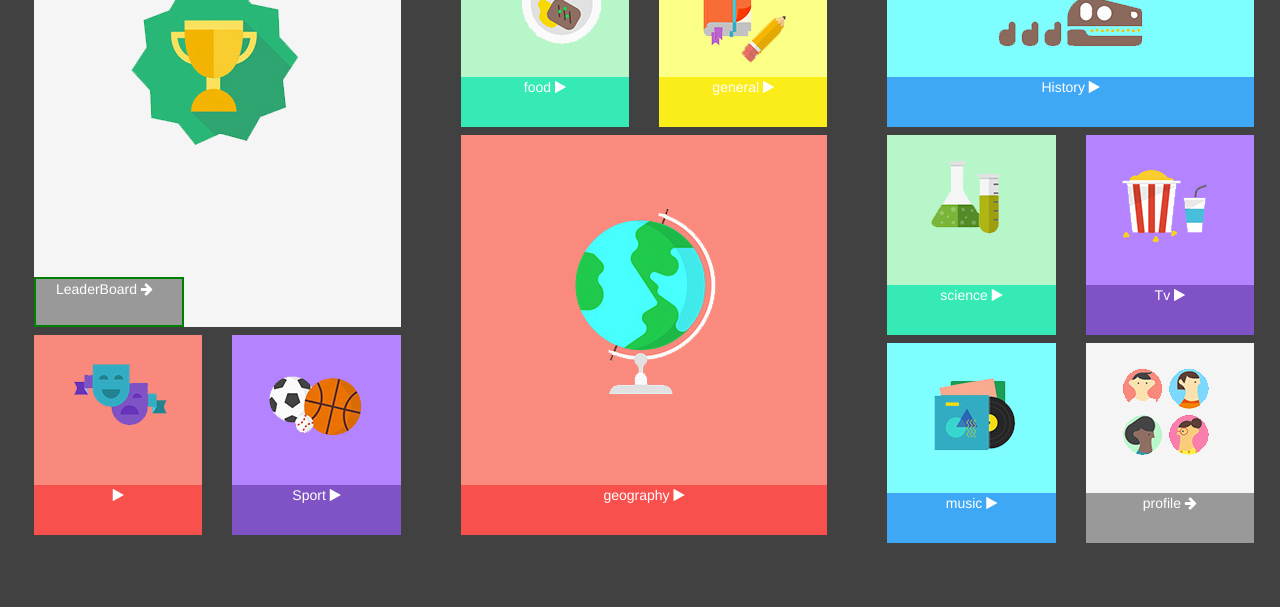
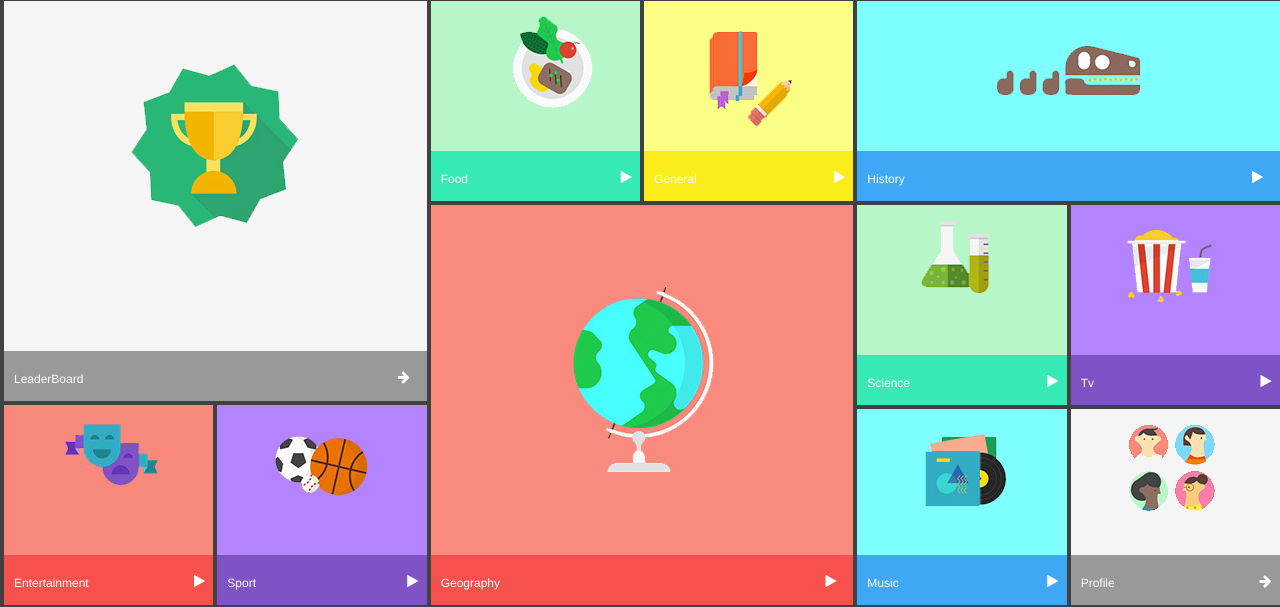
Before and after one commit to stephds01/Semaine6-SimplonLine, a plain HTML site: page maquette/index.html in a window 1280 px wide. Shown: the part 213-820 px from the top of the page. Drawn offline with nearby package versions, Linux system fonts and the light colour scheme.

Commit message:
Enregistrement de mes modifications

```diff
--- a/maquette/index.html
+++ b/maquette/index.html
@@ -11,45 +11,44 @@
     <body>
         <div class="container-fluid">
             <header class="ls-header">
-                    <a href=""><img src="images/logo.png" alt="Logo" /></a>
+                    <a href="#"><img src="images/logo.png" alt="Logo" /></a>
                     <div class="titre">
                         <h1>Divshot</h1>
-                    <p>8 pts</p>
+                        <p>8 pts</p>
                     </div>
             </header>
-            <div class="clear"></div>
 
             <main class="ls-main">
 
                 <div class="row">
 
                         <!--1st col-->
-                        <div class="col-md-4 col-lg-4">
+                        <div class="col-md-4 col-lg-4 little-padding col-1">
 
-                            <div class="col-md-12">
+                            <div class="col-md-12 little-padding">
                                 <div class="leaderBoard marge box">
-                                    <img src="images/loaderboard.png" alt="loaderboard" height="164" width="168" />
+                                    <img src="images/loaderboard.png" alt="loaderboard" />
                                     <div class="lien">
-                                        <p>LeaderBoard
-                                        <span><i class="fa fa-arrow-right"></i></span></p>
+                                        <h6>LeaderBoard</h6>
+                                        <p><i class="fa fa-arrow-right"></i></p>
                                     </div>
                                 </div>
                             </div>
                             <div class="col-md-6">
                                 <div class="entertainment marge box">
-                                    <img src="images/entertainment.png" alt="entertainment" width="116" height="66"></img>
-                                    <div>
-                                        <p>entertainment</p>
+                                    <img src="images/entertainment.png" alt="entertainment" />
+                                    <div class="lien">
+                                        <h6>Entertainment</h6>
                                         <p><i class="fa fa-play"></i></p>
                                     </div>
                                 </div>
                             </div>
                             <div class="col-md-6">
                                 <div class="sport marge box">
-                                    <img src="images/sport.png" alt="sport"></img>
-                                    <div>
-                                        <p>Sport
-                                        <i class="fa fa-play"></i></p>
+                                    <img src="images/sport.png" alt="sport" />
+                                    <div class="lien">
+                                        <h6>Sport</h6>
+                                        <p><i class="fa fa-play"></i></p>
                                     </div>
                                 </div>
                             </div>
@@ -57,32 +56,32 @@
 
 
                         <!--2nd col-->
-                        <div class="col-md-4 col-lg-4">
+                        <div class="col-md-4 col-lg-4 little-padding">
 
                             <div class="col-md-6">
                                 <div class="food marge box">
                                     <img src="images/food.png" alt="food" />
-                                    <div>
-                                        <p>food
-                                        <i class="fa fa-play"></i></p>
+                                    <div class="lien">
+                                        <h6>food</h6>
+                                        <p><i class="fa fa-play"></i></p>
                                     </div>
                                 </div>
                             </div>
                             <div class="col-md-6">
                                 <div class="general marge box">
                                     <img src="images/general.png" alt="general" />
-                                    <div>
-                                        <p>general
-                                        <i class="fa fa-play"></i></p>
+                                    <div class="lien">
+                                        <h6>general</h6>
+                                        <p><i class="fa fa-play"></i></p>
                                     </div>
                                 </div>
                             </div>
                             <div class="col-md-12">
                                 <div class="geography marge box">
-                                    <img src="images/geography.png" alt="geography"></img>
-                                    <div>
-                                        <p>geography
-                                        <i class="fa fa-play"></i></p>
+                                    <img src="images/geography.png" alt="geography" />
+                                    <div class="lien">
+                                        <h6>geography</h6>
+                                        <p><i class="fa fa-play"></i></p>
                                     </div>
                                 </div>
                             </div>
@@ -90,33 +89,32 @@
                         </div>
 
                         <!--3th col-->
-                        <div class="col-md-4 col-lg-4">
+                        <div class="col-md-4 col-lg-4 little-padding">
                             <div class="col-md-12">
                                 <div class="history marge box">
                                     <img src="images/history.png" alt="history" />
-                                    <div>
-                                        <p>History
-                                        <i class="fa fa-play"></i></p>
+                                    <div class="lien">
+                                        <h6>history</h6>
+                                        <p><i class="fa fa-play"></i></p>
                                     </div>
-
                                 </div>
                             </div>
                             <div class="col-md-6">
                                 <div class="science marge box">
                                     <img src="images/science.png" alt="science" />
-                                    <div>
-                                        <p>science
-                                        <i class="fa fa-play"></i></p>
+                                    <div class="lien">
+                                        <h6>science</h6>
+                                        <p><i class="fa fa-play"></i></p>
                                     </div>
 
                                 </div>
                             </div>
                             <div class="col-md-6">
                                 <div class="tv marge box">
-                                    <img src="images/tv.png" alt="tv"></img>
-                                    <div>
-                                        <p>Tv
-                                        <i class="fa fa-play"></i></p>
+                                    <img src="images/tv.png" alt="tv" />
+                                    <div class="lien">
+                                        <h6>Tv</h6>
+                                        <p><i class="fa fa-play"></i></p>
                                     </div>
 
                                 </div>
@@ -124,9 +122,9 @@
                             <div class="col-md-6">
                                 <div class="music marge box">
                                     <img src="images/music.png" alt="music" />
-                                    <div>
-                                        <p>music
-                                        <i class="fa fa-play"></i></p>
+                                    <div class="lien">
+                                        <h6>music</h6>
+                                        <p><i class="fa fa-play"></i></p>
                                     </div>
 
                                 </div>
@@ -134,9 +132,9 @@
                             <div class="col-md-6">
                                 <div class="profile marge box">
                                     <img src="images/profile.png" alt="profile" />
-                                    <div>
-                                        <p>profile
-                                        <i class="fa fa-arrow-right"></i></p>
+                                    <div class="lien">
+                                        <h6>profile</h6>
+                                        <p><i class="fa fa-arrow-right"></i></p>
                                     </div>
 
                                 </div>
--- a/maquette/style.css
+++ b/maquette/style.css
@@ -9,18 +9,27 @@ body {
 
 }
 
-.clear {
-    clear: both;
+/************Modification des marges de la grille Bootstrap****/
+.col-md-6 {
+    padding-left: 2px;
+    padding-right: 2px;
 }
-
-
+.col-md-4, col-lg-4 {
+    padding-left: 0px;
+    padding-right: 0px;
+}
+.col-md-12, col-lg-12 {
+    padding-left: 2px;
+    padding-right: 2px;
+}
 /*************************
     LAYOUT
 *************************/
 .ls-header {
     width: 100%;
     background-color: #37bbd2;
-    margin-bottom: 5px;
+    padding: 0;
+    margin: 0;
 }
 
 .ls-main {
@@ -41,7 +50,9 @@ body {
     vertical-align: middle;
     width: 94%;
 }
-
+.ls-header img {
+    padding: 10px;
+}
 .ls-header h1 {
     display: inline-block;
 }
@@ -53,10 +64,14 @@ body {
     font-size: 36px;
 }
 
-.leaderBoard img, {
-    margin-top: 15%;
+
+/****************************
+   Box en dessous des blocs
+****************************/
+.lien {
+    display: inline-block;
+    vertical-align: middle;
 }
-
 
 /*-------------------
     COMMUN
@@ -68,24 +83,44 @@ body {
 .box {
     position: relative;
     text-align: center;
+    padding: 0;
+    margin: 2px;
 
 
 }
 
-.box p {
+.box .lien {
     position: absolute;
     bottom: 0;
     left: 0;
 
     width: 100%;
     height: 50px;
-    background-color: #999999;
+
     color: white;
     margin: 0;
+    line-height: 3.5;
+    text-align: left;
+}
+
+.box .lien h6 {
+    padding-left: 10px;
+    line-height: 3;
+    text-transform: capitalize;
+}
+
+.box .lien p {
+    position: absolute;
+    right: 4%;
+    bottom: 0;
+    line-height: 2;
 
 }
+.entertainment img, .sport img, .food img, .general img, .history img,  .science img, .tv img, .music img, .profile img {
+    margin-top: 7%;
+}
 
-.box img {
+.leaderBoard img, .geography img {
     margin-top: 15%;
 }
 /*-------------------
@@ -95,35 +130,12 @@ body {
     width: 100%;
     height: 400px;
     background-color: #f5f5f5;
+    margin-bottom: 2px;
 
-    text-align: center;
 }
 .leaderBoard .lien{
     background-color: #999999;
-    display: inline-block;
 }
-
-.ls-main .lien {
-    text-align: left;
-}
-
-
-.lien p {
-    padding-left: 20px;
-    width: 150px;
-    vertical-align: middle;
-    display: inline-block;
-    border: 2px green solid;
-}
-
-.ls-main .lien p:child(2) {
-    /*padding-left: 80%;*/
-    color: red;
-    display: inline-block;
-        border: 2px red solid;
-
-}
-
 
 
 .entertainment {
@@ -131,7 +143,7 @@ body {
     height: 200px;
     background-color: #f9897d;
 }
-.entertainment p{
+.entertainment .lien{
     background-color: #f8504d;
 }
 
@@ -141,7 +153,7 @@ body {
     height: 200px;
     background-color: #b483ff;
 }
-.sport p{
+.sport .lien{
     background-color: #7f53c6;
 }
 
@@ -151,7 +163,7 @@ body {
     height: 200px;
     background-color: #b7f6c9;
 }
-.food p{
+.food .lien{
     background-color: #35eab5;
 }
 
@@ -161,7 +173,7 @@ body {
     height: 200px;
     background-color: #fbff86;
 }
-.general p{
+.general .lien{
     background-color: #fbed1a;
 }
 
@@ -172,7 +184,7 @@ body {
     height: 400px;
     background-color: #fa8a7e;
 }
-.geography p{
+.geography .lien{
     background-color: #f8504d;
 }
 
@@ -182,7 +194,8 @@ body {
     height: 200px;
     background-color: #7efeff;
 }
-.history p{
+
+.history .lien{
     background-color: #3ea8f6;
 }
 
@@ -192,7 +205,7 @@ body {
     height: 200px;
     background-color: #b7f6c9;
 }
-.science p{
+.science .lien{
     background-color: #35eab5;
 }
 
@@ -202,26 +215,26 @@ body {
     height: 200px;
     background-color: #b483ff;
 }
-.tv p{
+.tv .lien{
     background-color: #7f53c6;
 }
 
 
 .music {
     width: 100%;
-    height: 200px;
+    height: 196px;
     background-color: #7efeff;
 }
-.music p{
+.music .lien{
     background-color: #3ea8f6;
 }
 
 
 .profile {
     width: 100%;
-    height: 200px;
+    height: 196px;
     background-color: #f5f5f5;
 }
-.profile p{
+.profile .lien{
     background-color: #999999;
 }
```
